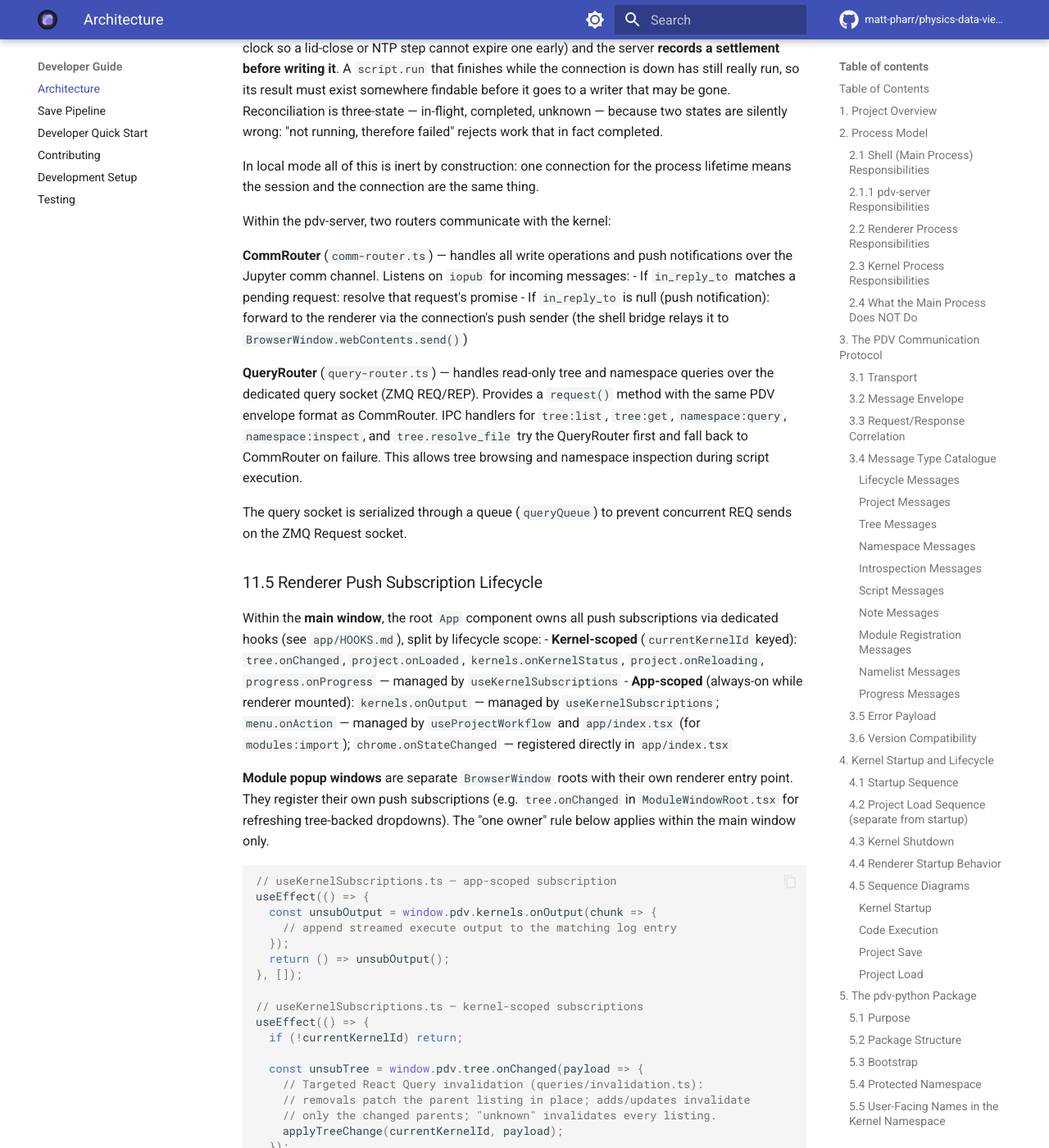
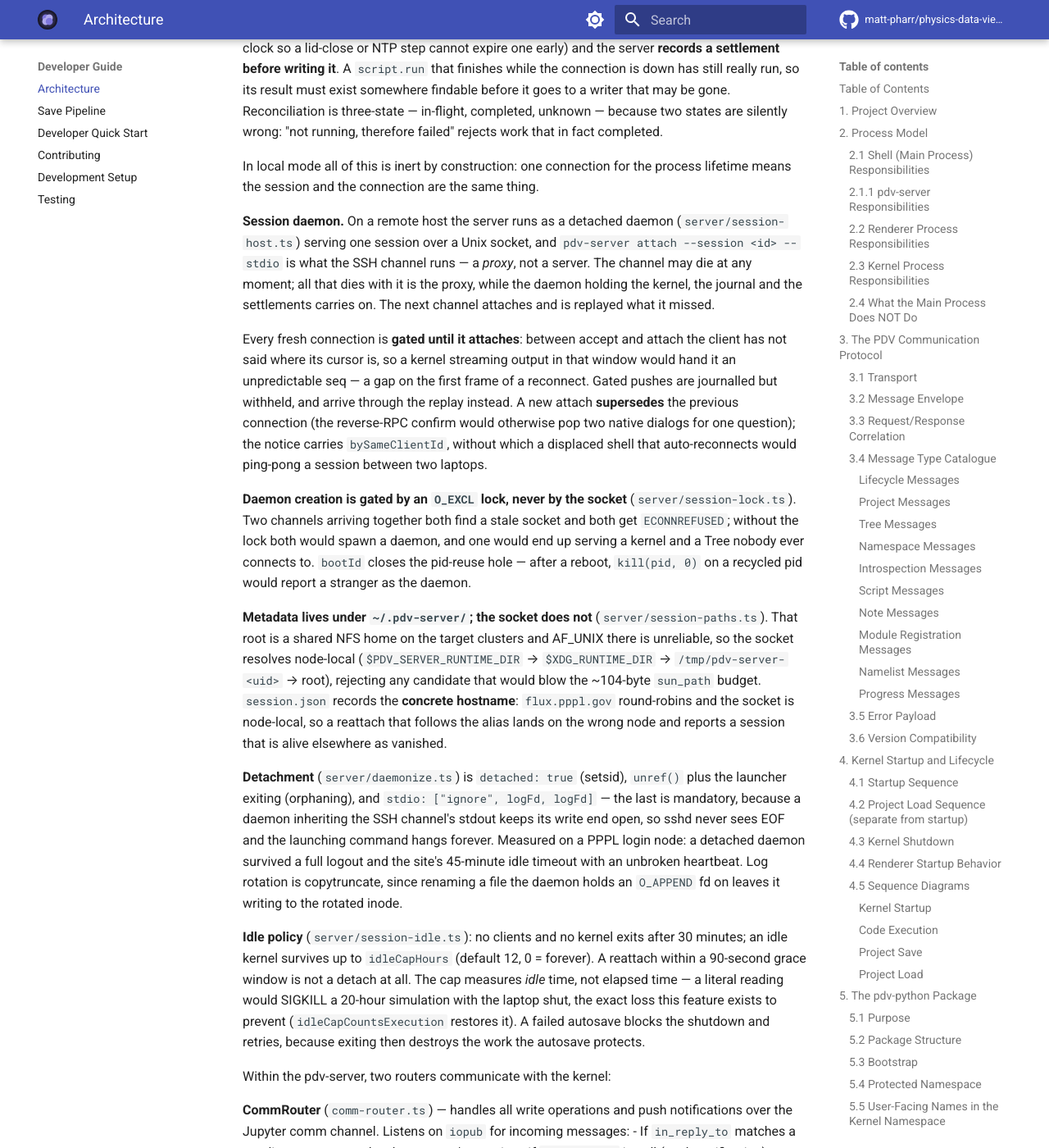
Before and after one commit to matt-pharr/physics-data-viewer, an MkDocs documentation site: the page built from docs/developer/architecture.md, in a window 1280 px wide and 1400 px high, scrolled down 75910 px. Shown: the whole window at 82% size. Built offline with MkDocs 1.6.1 and Material for MkDocs 9.7.7, drawn with Linux system fonts in a browser that asks for light colours; comment, search, counter and statistics services are not loaded; the version menu is left out; some of the changed text lies outside the part shown.

Commit message:
docs(architecture): describe the session daemon, attach and idle policy
Documents Step 5's shape in §11.4: the daemon and the attach proxy, the
attach gate and supersede, why creation is locked rather than gated on
the socket, why metadata and socket live in different places, what
detachment actually consists of, and the idle policy's three rules.

Records the two findings that were measured rather than assumed — a
detached daemon surviving a PPPL login node's 45-minute idle timeout,
and the sun_path budget — since both look like arbitrary choices without
the reason attached.

Co-Authored-By: Claude Opus 5 (1M context) <noreply@anthropic.com>
Claude-Session: https://claude.ai/code/session_01FQeyJFAodcNA5dEPGmsTqu

```diff
--- a/ARCHITECTURE.md
+++ b/ARCHITECTURE.md
@@ -2089,6 +2089,60 @@ in fact completed.
 In local mode all of this is inert by construction: one connection for the
 process lifetime means the session and the connection are the same thing.
 
+**Session daemon.** On a remote host the server runs as a detached daemon
+(`server/session-host.ts`) serving one session over a Unix socket, and
+`pdv-server attach --session <id> --stdio` is what the SSH channel runs — a
+*proxy*, not a server. The channel may die at any moment; all that dies with
+it is the proxy, while the daemon holding the kernel, the journal and the
+settlements carries on. The next channel attaches and is replayed what it
+missed.
+
+Every fresh connection is **gated until it attaches**: between accept and
+attach the client has not said where its cursor is, so a kernel streaming
+output in that window would hand it an unpredictable seq — a gap on the
+first frame of a reconnect. Gated pushes are journalled but withheld, and
+arrive through the replay instead. A new attach **supersedes** the previous
+connection (the reverse-RPC confirm would otherwise pop two native dialogs
+for one question); the notice carries `bySameClientId`, without which a
+displaced shell that auto-reconnects would ping-pong a session between two
+laptops.
+
+**Daemon creation is gated by an `O_EXCL` lock, never by the socket**
+(`server/session-lock.ts`). Two channels arriving together both find a stale
+socket and both get `ECONNREFUSED`; without the lock both would spawn a
+daemon, and one would end up serving a kernel and a Tree nobody ever
+connects to. `bootId` closes the pid-reuse hole — after a reboot,
+`kill(pid, 0)` on a recycled pid would report a stranger as the daemon.
+
+**Metadata lives under `~/.pdv-server/`; the socket does not**
+(`server/session-paths.ts`). That root is a shared NFS home on the target
+clusters and AF_UNIX there is unreliable, so the socket resolves node-local
+(`$PDV_SERVER_RUNTIME_DIR` → `$XDG_RUNTIME_DIR` → `/tmp/pdv-server-<uid>` →
+root), rejecting any candidate that would blow the ~104-byte `sun_path`
+budget. `session.json` records the **concrete hostname**: `flux.pppl.gov`
+round-robins and the socket is node-local, so a reattach that follows the
+alias lands on the wrong node and reports a session that is alive elsewhere
+as vanished.
+
+**Detachment** (`server/daemonize.ts`) is `detached: true` (setsid),
+`unref()` plus the launcher exiting (orphaning), and
+`stdio: ["ignore", logFd, logFd]` — the last is mandatory, because a daemon
+inheriting the SSH channel's stdout keeps its write end open, so sshd never
+sees EOF and the launching command hangs forever. Measured on a PPPL login
+node: a detached daemon survived a full logout and the site's 45-minute idle
+timeout with an unbroken heartbeat. Log rotation is copytruncate, since
+renaming a file the daemon holds an `O_APPEND` fd on leaves it writing to
+the rotated inode.
+
+**Idle policy** (`server/session-idle.ts`): no clients and no kernel exits
+after 30 minutes; an idle kernel survives up to `idleCapHours` (default 12,
+0 = forever). A reattach within a 90-second grace window is not a detach at
+all. The cap measures *idle* time, not elapsed time — a literal reading
+would SIGKILL a 20-hour simulation with the laptop shut, the exact loss this
+feature exists to prevent (`idleCapCountsExecution` restores it). A failed
+autosave blocks the shutdown and retries, because exiting then destroys the
+work the autosave protects.
+
 Within the pdv-server, two routers communicate with the kernel:
 
 **CommRouter** (`comm-router.ts`) — handles all write operations and push notifications over the Jupyter comm channel. Listens on `iopub` for incoming messages:
@@ -2216,7 +2270,15 @@ electron/
             server-supervisor.ts ← Spawns/supervises the pdv-server child (hello, ping, crash, shutdown)
             server-bridge.ts     ← Forwards SERVER_CHANNELS invokes over the transport; push fan-out; reverse-RPC confirm dialog
         server/
-            server-main.ts      ← pdv-server CLI entry (`serve --stdio`, plain Node)
+            server-main.ts      ← pdv-server CLI entry (serve / self-check / attach /
+                                    session-host, plain Node)
+            session-host.ts     ← Session daemon: attach gate, replay, supersede
+            session-paths.ts    ← Socket/metadata placement (node-local, path budget)
+            session-lock.ts     ← O_EXCL spawn lock + bootId staleness
+            session-meta.ts     ← session.json (concrete host, resolved sockPath)
+            session-idle.ts     ← Idle policy (grace, kernel cap, autosave gate)
+            daemonize.ts        ← setsid detachment + copytruncate log rotation
+            attach-cli.ts       ← attach proxy: stdio ⇄ session socket
             wire.ts             ← pdv-server core assembly: session state + server registrars + MCP
             invoke-registry.ts  ← Electron-free invoke handler registry (server channels)
             shell-confirm.ts    ← Reverse-RPC confirm broker (server side)
@@ -2227,6 +2289,7 @@ electron/
             protocol.ts         ← RPC envelope types + reserved pdv.rpc.* channels
             line-codec.ts       ← Newline-delimited JSON encoder/decoder with backpressure
             push-journal.ts     ← Session-owned push seq + bounded replay ring
+            attach.ts           ← Reattach decision: replay, resync, or refuse
             response-store.ts   ← Retained invoke settlements (survive a dropped connection)
             rpc-client.ts       ← Shell-side transport client (correlation, hello, ping)
             rpc-server.ts       ← Server-side transport endpoint (dispatch, journal, settlements)
```
